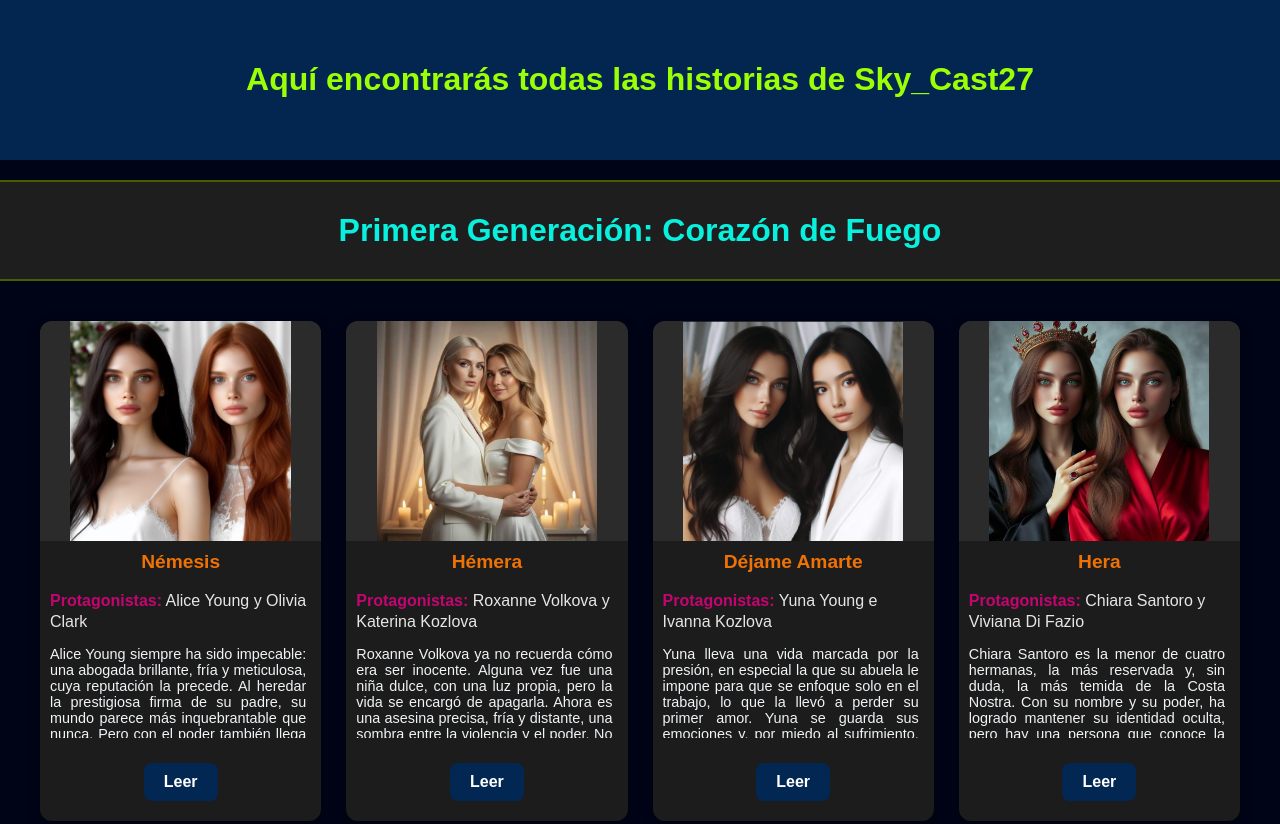
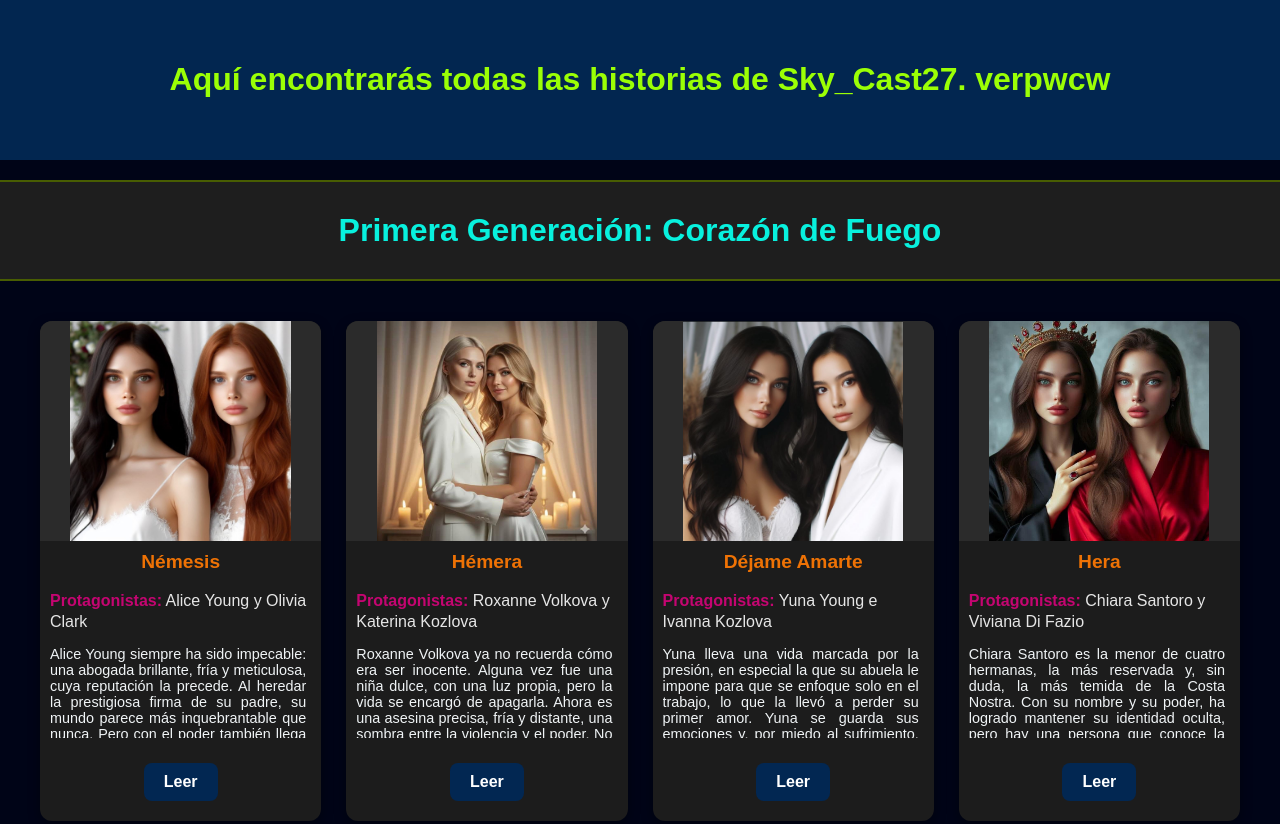
Before and after one commit to Sasha-Morgan/SinPublicar, a plain HTML site: page index.html in a window 1280 px wide. Shown: the top 824 px of the page. Drawn offline with Linux system fonts and the light colour scheme.

Commit message:
Esta es la última prueba. Tengo que dormir

```diff
--- a/index.html
+++ b/index.html
@@ -11,7 +11,7 @@
 
 <body>
   <header>
-    <h1>Aquí encontrarás todas las historias de Sky_Cast27</h1>
+    <h1>Aquí encontrarás todas las historias de Sky_Cast27. verpwcw</h1>
     <!-- <p>Libros de la escritora</p> -->
   </header>
 
```
